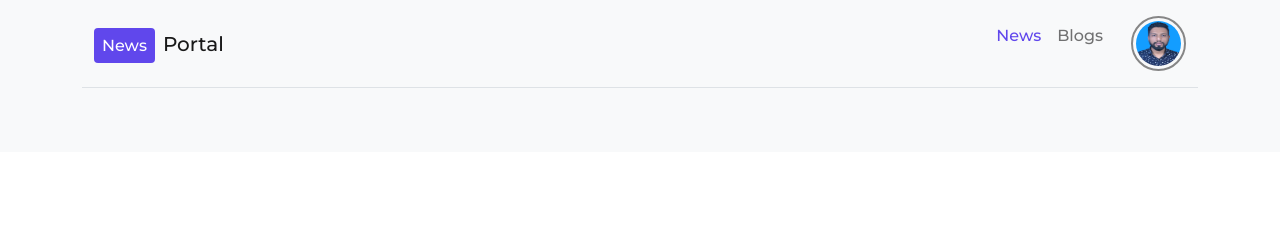
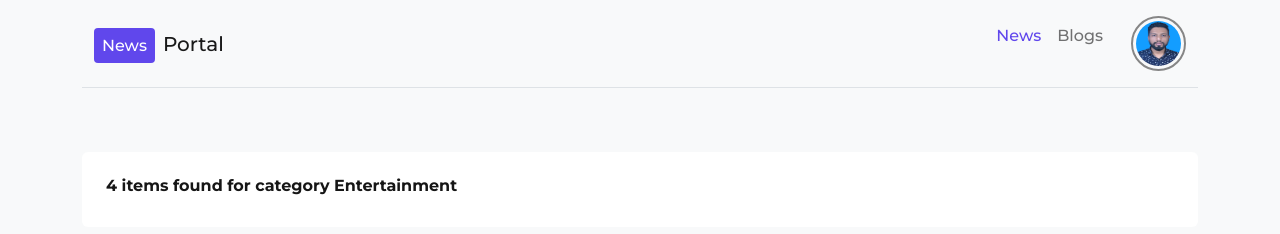
Before and after one commit to mukutdev/news-portal, a plain HTML site: page index.html in a window 1280 px wide. Drawn offline with nearby package versions, Linux system fonts and the light colour scheme; no server answers.

Commit message:
search-result-count-added

```diff
--- a/assets/app.js
+++ b/assets/app.js
@@ -15,10 +15,9 @@ const fetchingCategoryList = async () =>{
 }
 // displaying category list
 
-const displayCategoryList = async (categories) =>{
+const displayCategoryList =  (categories) =>{
 
-
-    categories.forEach(category => {
+        categories.forEach(category => {
         const {category_name : categoryName , category_id : id} = category
         const createLi = document.createElement('li')
         createLi.onclick = () => displayPost(id)
--- a/index.html
+++ b/index.html
@@ -14,9 +14,9 @@
      <link rel="preconnect" href="https://fonts.gstatic.com" crossorigin>
      <link href="https://fonts.googleapis.com/css2?family=Montserrat:wght@400;500;700&display=swap" rel="stylesheet">
 </head>
-<body>
+<body class="bg-light">
     <!-- Header area start -->
-    <header class="header bg-light">
+    <header class="header">
         <div class="container">
             <nav class="navbar navbar-expand-lg py-3 border-bottom">
                 <div class="container">
@@ -41,7 +41,8 @@
               </nav>
         </div>
     </header>
-    <main class="bg-light">
+    <main >
+        <!-- news category list -->
         <section class="news-category py-4">
             <div class="container">
                 <div class="category-wrapper">
@@ -51,6 +52,16 @@
                 </div>
             </div>
         </section>
+        <!-- news search result -->
+        <section class="news-result">
+            <div class="container">
+                <div class="bg-white py-4 px-4 rounded-2">
+                    <h3 class="semibold-text fw-semibold"><span id="cat-count">4</span> items found for category <span id="cat-name">Entertainment</span> </h3>
+                </div>
+            </div>
+        </section>
+
+        <!--news sorting option -->
 
     </main>
 
```
